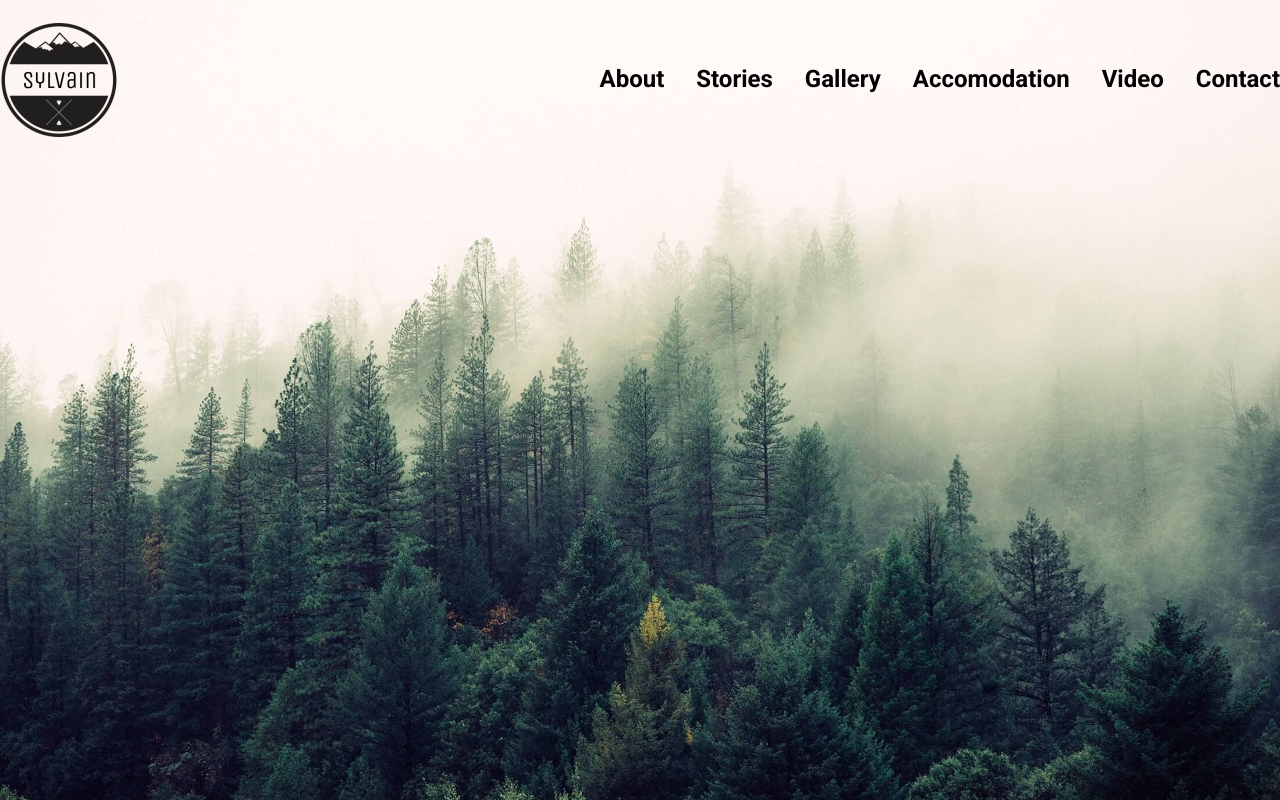
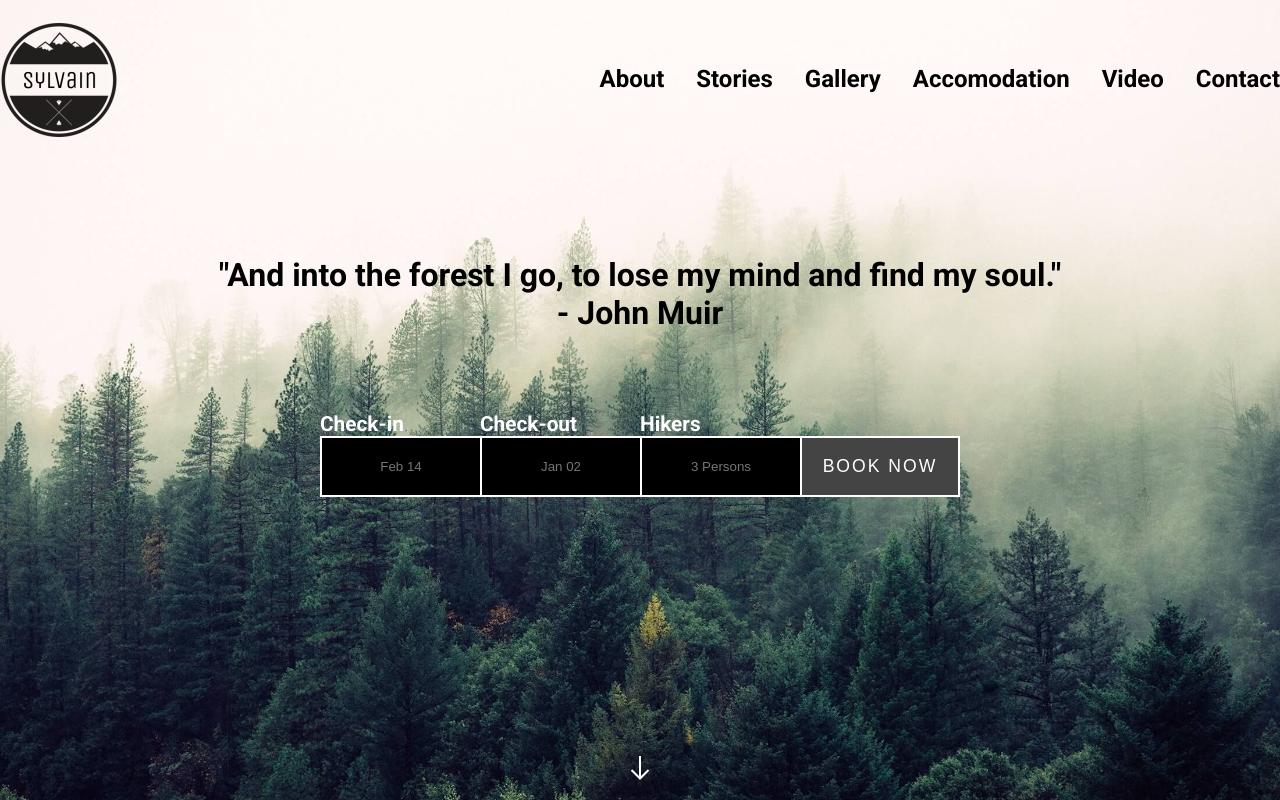
Before and after one commit to alexbtnr/Sylvain-v2, a React (Create React App) app: page / in a window 1280 px wide. Built offline with nearby package versions, Linux system fonts and the light colour scheme.

Commit message:
Created and styled the main content of the landing component

```diff
--- a/src/components/Landing.js
+++ b/src/components/Landing.js
@@ -4,6 +4,9 @@ import styled from "styled-components";
 import Logo from "./Logo";
 import Nav from "./Nav";
 import backgroundForest from "../img/backgroundForest.jpg";
+import MainTitle from "./MainTitle";
+import LandingForm from "./LandingForm";
+import ScrollArrow from "./ScrollArrow";
 
 const Landing = () => {
   return (
@@ -30,6 +33,11 @@ const Landing = () => {
             ]}
           />
         </header>
+        <div className='main-content'>
+          <MainTitle />
+          <LandingForm />
+          <ScrollArrow />
+        </div>
       </div>
     </StyledLanding>
   );
@@ -48,6 +56,15 @@ const StyledLanding = styled(motion.div)`
       align-items: center;
       justify-content: space-between;
     }
+    .main-content {
+      display: flex;
+      flex-direction: column;
+      gap: 5rem;
+      justify-content: center;
+      align-items: center;
+      margin-top: 6rem;
+      text-align: center;
+    }
   }
 `;
 
--- /dev/null
+++ b/src/components/LandingForm.js
@@ -0,0 +1,171 @@
+import { motion } from "framer-motion";
+import React, { useState } from "react";
+import { Link } from "react-router-dom";
+import styled from "styled-components";
+
+const LandingForm = () => {
+  const [checkIn, setCheckIn] = useState("");
+  const [checkOut, setCheckOut] = useState("");
+  const [hikers, setHikers] = useState("");
+  const [form, setForm] = useState(null);
+
+  const checkInHandler = (e) => {
+    setCheckIn(e.target.value);
+  };
+  const checkOutHandler = (e) => {
+    setCheckOut(e.target.value);
+  };
+  const hikersHandler = (e) => {
+    setHikers(e.target.value);
+  };
+  const formHandler = (e) => {
+    e.preventDefault();
+
+    setForm({
+      checkIn,
+      checkOut,
+      hikers,
+    });
+
+    setCheckIn("");
+    setCheckOut("");
+    setHikers("");
+  };
+
+  return (
+    <>
+      {form ? (
+        <SubmittedForm>
+          <p>Thank you! Your booking details have been received!</p>
+          <button onClick={() => setForm(null)}>
+            Make another reservation!
+          </button>
+          <Link to='/reservations' id='secondary-reservations-wrapper'>
+            <button id='secondary-reservations'>Reservations</button>
+          </Link>
+        </SubmittedForm>
+      ) : (
+        <StyledForm onSubmit={formHandler}>
+          <div className='inputs-wrap'>
+            <div className='form-group'>
+              <label htmlFor='check-in'>Check-in</label>
+              <input
+                type='text'
+                id='check-in'
+                name='check-in'
+                placeholder='Feb 14'
+                value={checkIn}
+                onChange={checkInHandler}
+                required
+              />
+            </div>
+            <div className='form-group'>
+              <label htmlFor='check-out'>Check-out</label>
+              <input
+                type='text'
+                id='check-out'
+                name='check-out'
+                placeholder='Jan 02'
+                value={checkOut}
+                onChange={checkOutHandler}
+                required
+              />
+            </div>
+            <div className='form-group'>
+              <label id='hikers-label' htmlFor='hikers'>
+                Hikers
+              </label>
+              <input
+                type='text'
+                id='hikers'
+                name='hikers'
+                placeholder='3 Persons'
+                value={hikers}
+                onChange={hikersHandler}
+                required
+              />
+            </div>
+          </div>
+          <input type='submit' className='form-button' value='BOOK NOW' />
+        </StyledForm>
+      )}
+    </>
+  );
+};
+
+const StyledForm = styled(motion.form)`
+  display: flex;
+  align-items: flex-end;
+
+  .inputs-wrap {
+    display: flex;
+
+    .form-group {
+      display: flex;
+      flex-direction: column;
+
+      label {
+        text-align: start;
+        font-size: 1.3rem;
+        font-weight: bold;
+        color: #fff;
+      }
+
+      input {
+        height: 3.8rem;
+        color: #fff;
+        width: 10rem;
+        text-align: center;
+        outline: none;
+        border: 2px solid #fff;
+        background: #000;
+        border-right: 0;
+      }
+    }
+  }
+
+  .form-button {
+    height: 3.8rem;
+    width: 10rem;
+    border: 2px solid #fff;
+    background: #444;
+    font-weight: 500;
+    font-size: 1.1rem;
+    letter-spacing: 2px;
+    cursor: pointer;
+    color: #fff;
+  }
+`;
+
+const SubmittedForm = styled(motion.div)`
+  height: 3.8rem;
+  display: flex;
+  flex-direction: column;
+  align-items: center;
+  justify-content: center;
+
+  p {
+    padding: 1.3rem;
+    background: #fff;
+  }
+  button {
+    height: 3.8rem;
+    width: 100%;
+    padding: 1.3rem;
+    border: 2px solid #fff;
+    background: #444;
+    font-size: 1rem;
+    letter-spacing: 2px;
+    cursor: pointer;
+    color: #fff;
+  }
+
+  button#secondary-reservations {
+    border-top: none;
+  }
+  #secondary-reservations-wrapper {
+    width: 100%;
+  }
+`;
+
+export default LandingForm;
--- /dev/null
+++ b/src/components/MainTitle.js
@@ -0,0 +1,15 @@
+import React from "react";
+import styled from "styled-components";
+
+const MainTitle = () => {
+  return (
+    <StyledTitle>
+      "And into the forest I go, to lose my mind and find my soul." <br /> -
+      John Muir
+    </StyledTitle>
+  );
+};
+
+const StyledTitle = styled.h1``;
+
+export default MainTitle;
--- /dev/null
+++ b/src/components/ScrollArrow.js
@@ -0,0 +1,28 @@
+import { motion } from "framer-motion";
+import React from "react";
+import styled from "styled-components";
+
+const ScrollArrow = ({ hrefCheck }) => {
+  return (
+    <StyledArrow>
+      <a href={hrefCheck ? "#contact" : "#about"}>
+        <i className='las la-arrow-down la-2x'></i>
+      </a>
+    </StyledArrow>
+  );
+};
+
+const StyledArrow = styled(motion.div)`
+  position: absolute;
+  bottom: 1rem;
+  display: flex;
+  justify-content: center;
+  align-items: center;
+
+  i {
+    color: #fff;
+    cursor: pointer;
+  }
+`;
+
+export default ScrollArrow;
```
